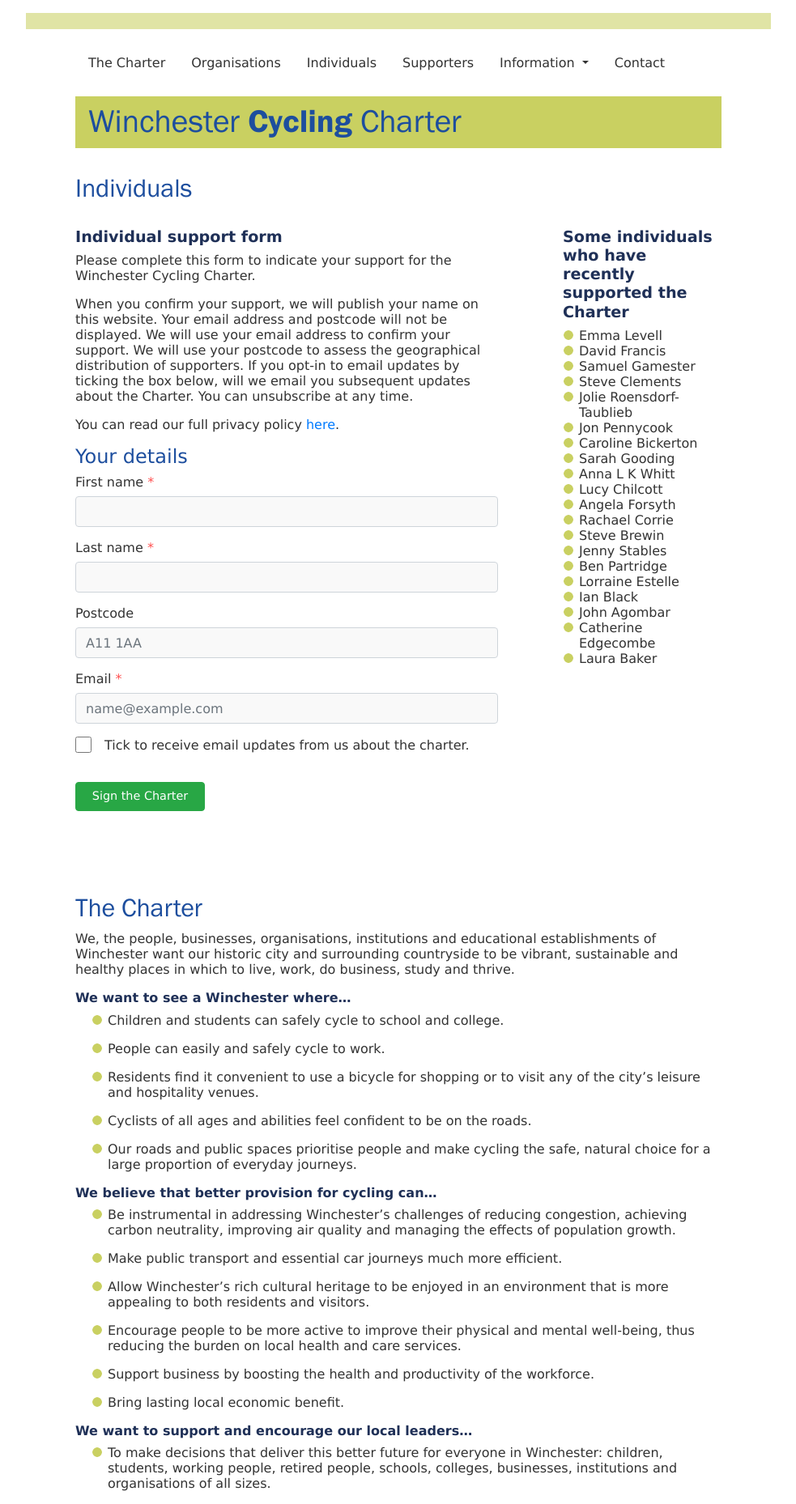
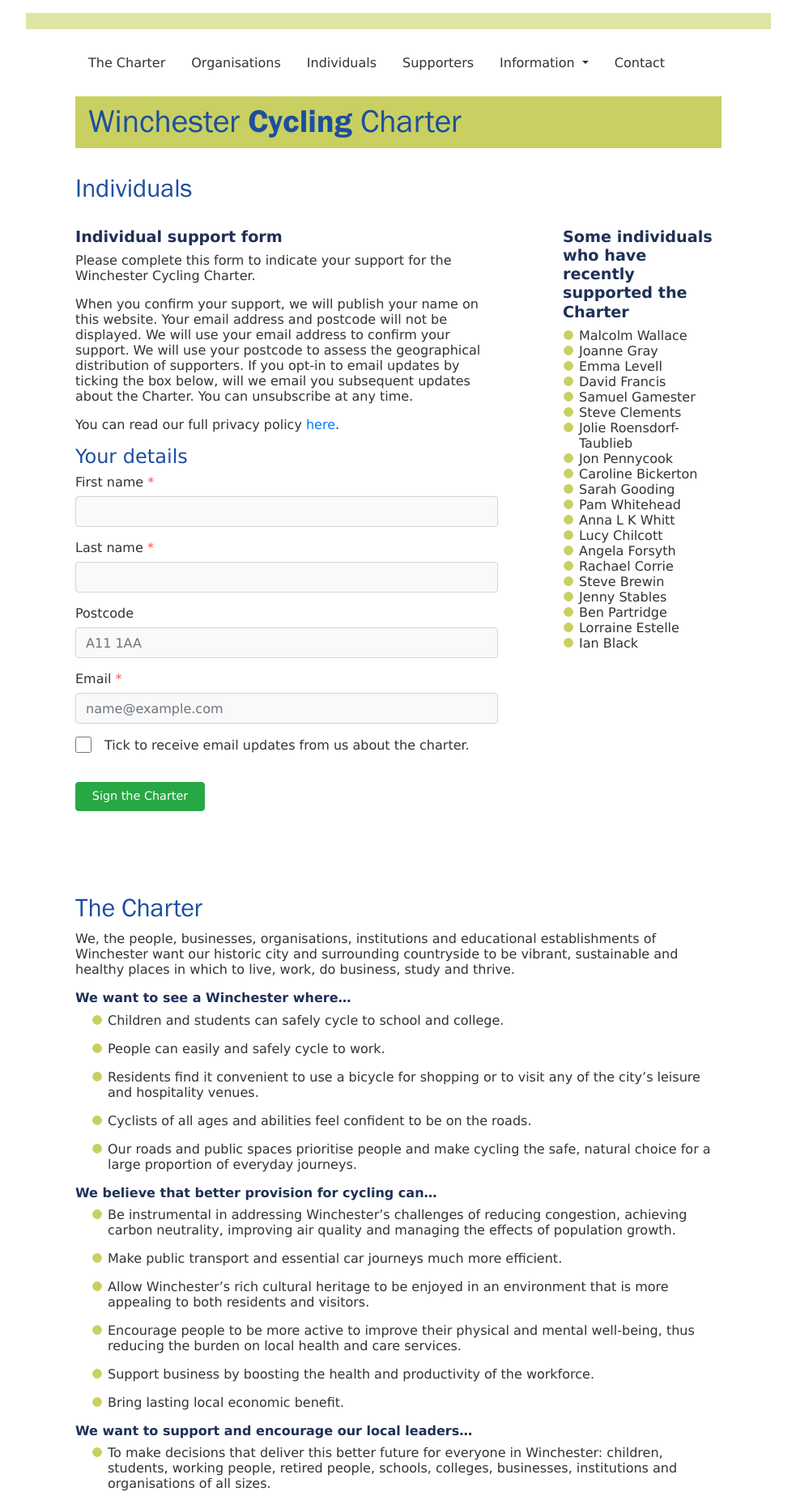
Before and after one commit to winchestercyclingcharter/winchestercyclingcharter.github.io, a Jekyll site: the page built from ind-page.md, in a window 1280 px wide. Shown: the whole page at 81% size, without its empty margins (148-1131 px from the left). Built offline with Jekyll 4.4.1, drawn with Linux system fonts in a browser that asks for light colours; nearby versions of some CDN libraries.

Commit message:
added people

```diff
--- a/_data/people.yml
+++ b/_data/people.yml
@@ -109,3 +109,6 @@
 - { lastname: Bell, firstname: Eleanor, dt: 20210220-120121-923219 }
 - { lastname: Chilcott, firstname: Lucy, dt: 20210221-084142-338310 }
 - { lastname: Levell, firstname: Emma, dt: 20210221-132431-412140 }
+- { lastname: Gray, firstname: Joanne, dt: 20210221-134205-488113 }
+- { lastname: Whitehead, firstname: Pam, dt: 20210221-092657-877834 }
+- { lastname: Wallace, firstname: Malcolm, dt: 20210221-174252-266457 }
```
